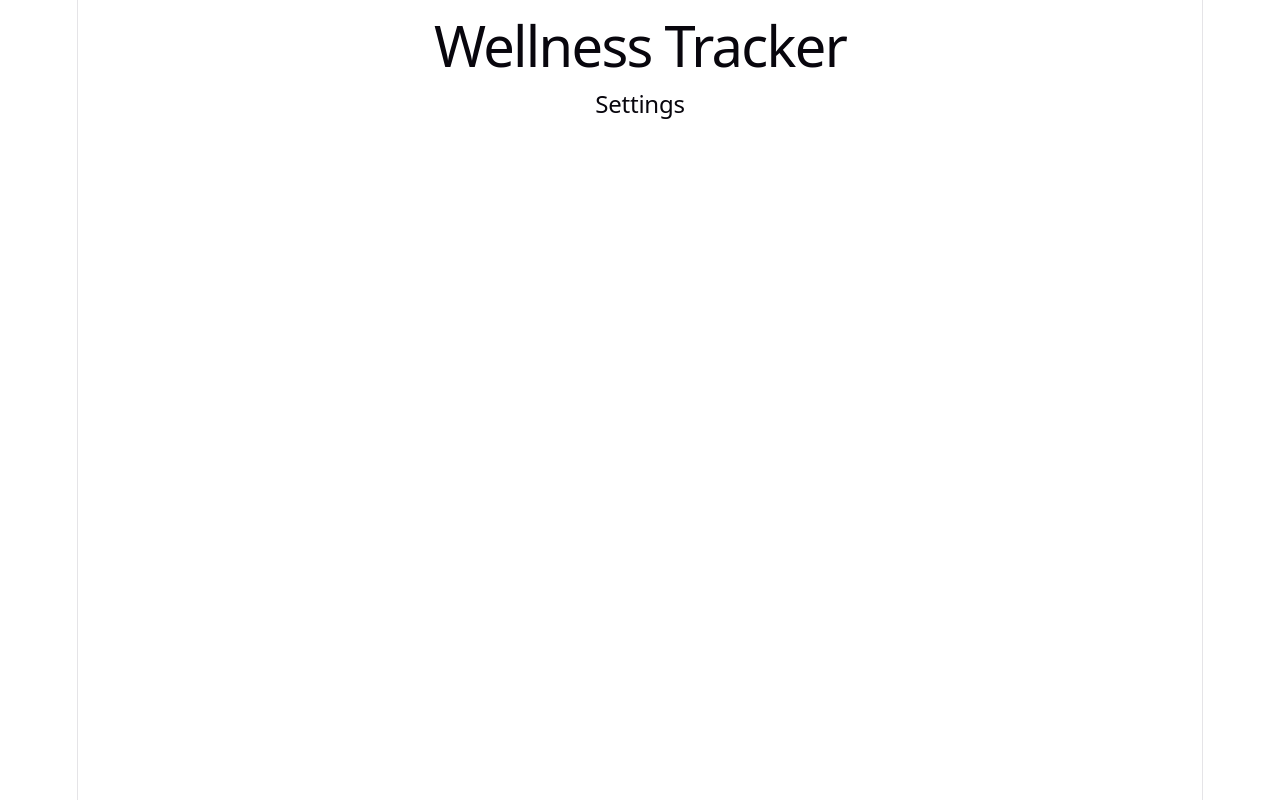
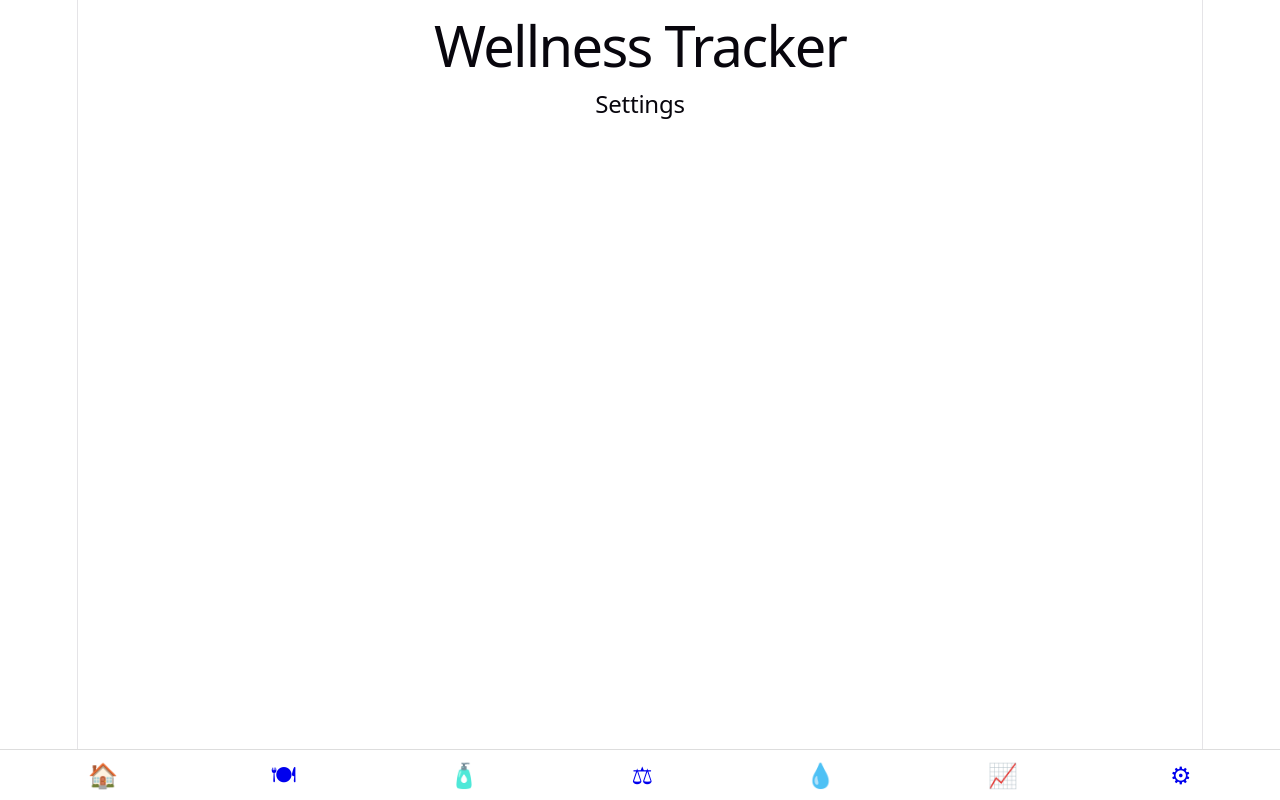
Before and after one commit to sravansamudrala/wellness-tracker, a React (Vite) app: page /settings in a window 1280 px wide. Built offline with nearby package versions, Linux system fonts and the light colour scheme.

Commit message:
added bottomnavigationbar

```diff
--- a/src/App.tsx
+++ b/src/App.tsx
@@ -1,4 +1,5 @@
 import Header from "./components/Header";
+import BottomNavigation from "./components/BottomNavigation";
 import { Routes, Route } from "react-router-dom";
 
 import Dashboard from "./pages/Dashboard";
@@ -23,6 +24,7 @@ function App() {
         <Route path="/history" element={<History />} />
         <Route path="/settings" element={<Settings />} />
       </Routes>
+      <BottomNavigation />
     </>
   );
 }
--- /dev/null
+++ b/src/components/BottomNavigation.css
@@ -0,0 +1,20 @@
+nav {
+  position: fixed;
+  bottom: 0;
+  left: 0;
+  right: 0;
+
+  display: flex;
+  justify-content: space-around;
+  align-items: center;
+
+  padding: 12px;
+
+  background: white;
+  border-top: 1px solid #ddd;
+}
+
+nav a {
+  text-decoration: none;
+  font-size: 24px;
+}
--- a/src/components/BottomNavigation.tsx
+++ b/src/components/BottomNavigation.tsx
@@ -0,0 +1,18 @@
+import { NavLink } from "react-router-dom";
+import "./BottomNavigation.css";
+
+function BottomNavigation() {
+  return (
+    <nav>
+      <NavLink to="/">🏠</NavLink>
+      <NavLink to="/food">🍽</NavLink>
+      <NavLink to="/skincare">🧴</NavLink>
+      <NavLink to="/weight">⚖</NavLink>
+      <NavLink to="/water">💧</NavLink>
+      <NavLink to="/history">📈</NavLink>
+      <NavLink to="/settings">⚙</NavLink>
+    </nav>
+  );
+}
+
+export default BottomNavigation;
```
